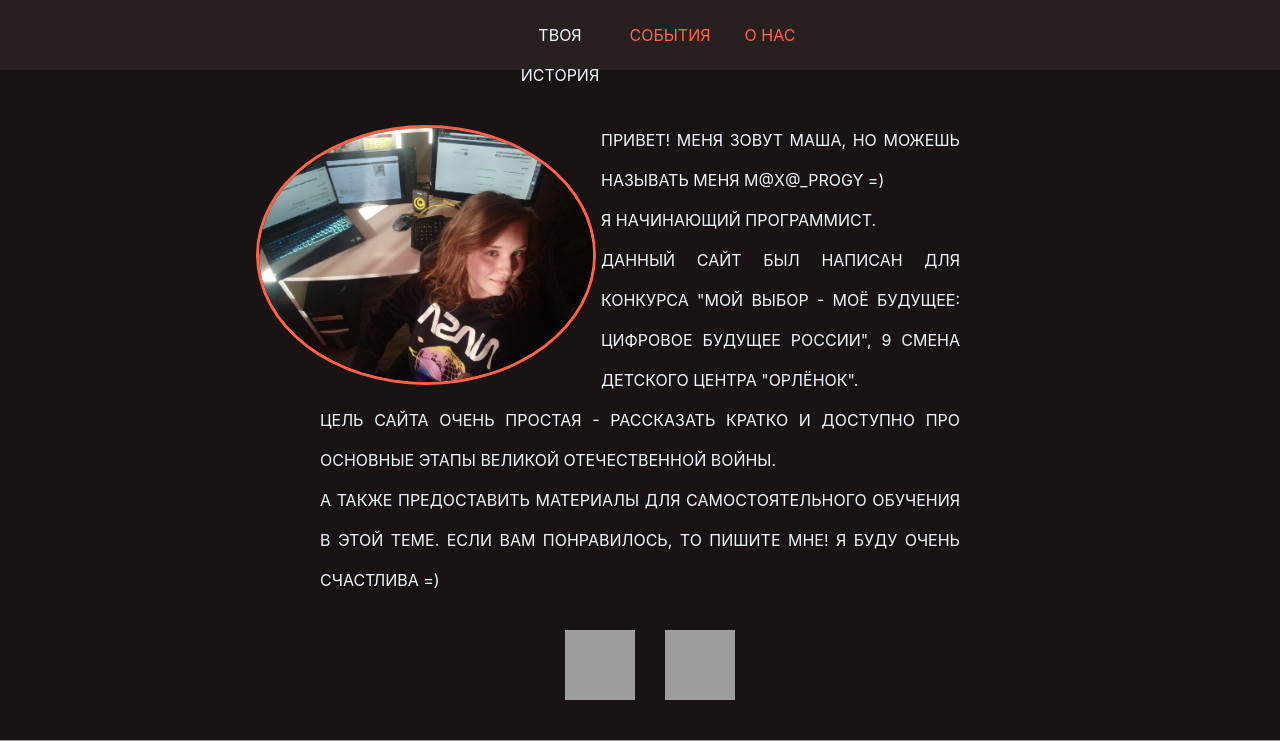
After one commit to MaxaProgy/Site_75_years_of_victory, a Flask app: page /about in a window 1280 px wide. The commit adds this page. Shown: the top 741 px of the page. Run offline with Flask 2, Linux system fonts and the light colour scheme; some libraries are stand-ins or nearby versions; grey boxes are pictures that could not be loaded.

Commit message:
+ Страница "о нас" сделана + Добавлена база данных

```diff
--- a/docker-compose.yaml
+++ b/docker-compose.yaml
@@ -5,7 +5,7 @@ volumes:
 
 services:
   victory_server:
-    build: server/
+    build: .
     restart: always
     volumes:
       - victory_db:/usr/src/app/db
--- a/main.py
+++ b/main.py
@@ -34,5 +34,10 @@ def events():
     return render_template('events.html', title="События", events=events)
 
 
+@app.route('/about', methods=['GET'])
+def about():
+    return render_template('about.html', title="О нас")
+
+
 if __name__ == '__main__':
     app.run()
--- /dev/null
+++ b/static/css/about/style.css
@@ -0,0 +1,5 @@
+.social-icons li img {
+    width:70px;
+    height:70px;
+    margin-right: 20px;
+}
--- /dev/null
+++ b/templates/about.html
@@ -0,0 +1,23 @@
+{% extends "base.html" %}
+
+{% block content %}
+    <div style="margin-top: 50px; " class="text_wow">
+           <img style="margin-left: -10%; width: 340px; height: 260px; border-radius: 100%;  border-style: solid;
+            border-color: tomato" src="/static/img/j3tOJg5kyG4.jpg" align="left"
+                vspace="5" hspace="5">
+            Привет! Меня зовут Маша, но можешь называть меня M@X@_progy =)<br>
+            Я начинающий программист.<br>
+            Данный сайт был написан для конкурса "Мой выбор - моё будущее: Цифровое будущее России", 9 смена детского центра "Орлёнок".<br>
+            Цель сайта очень простая - рассказать кратко и доступно про основные этапы Великой Отечественной войны.<br>
+            А также предоставить материалы для самостоятельного обучения в этой теме. Если вам понравилось, то пишите мне! Я буду очень счастлива =)
+    </div>
+    <div style="margin-top: 50px" class="d-flex col-md d-flex align-items-center justify-content-center">
+        <ul class="social-icons">
+            <li><a href="https://github.com/MariaZyryanova72"><img src='/static/img/Github.png' /></a></li>
+            <li><a href="https://www.instagram.com/__z.maria__/"><img src='/static/img/Instagram.png' /></a></li>
+        </ul>
+    </div>
+
+
+
+{% endblock %}
--- a/templates/base.html
+++ b/templates/base.html
@@ -7,6 +7,7 @@
         <link rel="stylesheet" href="/static/css/main/style.css">
         <link rel="stylesheet" href="/static/css/battle/style.css">
         <link rel="stylesheet" href="/static/css/events/style.css">
+        <link rel="stylesheet" href="/static/css/about/style.css">
         <script src="/static/js/main/script.js"></script>
         <script src="/static/js/battle/script.js"></script>
         <link rel="stylesheet" href="https://stackpath.bootstrapcdn.com/bootstrap/4.4.1/css/bootstrap.min.css" integrity="sha384-Vkoo8x4CGsO3+Hhxv8T/Q5PaXtkKtu6ug5TOeNV6gBiFeWPGFN9MuhOf23Q9Ifjh" crossorigin="anonymous">
@@ -24,14 +25,6 @@
                         </a>
                     </li>
                     <li>
-                        <a href="#">Сайты
-                            <span></span>
-                            <span></span>
-                            <span></span>
-                            <span></span>
-                        </a>
-                    </li>
-                    <li>
                         <a href="/events">События
                             <span></span>
                             <span></span>
@@ -40,7 +33,7 @@
                         </a>
                     </li>
                     <li>
-                        <a href="#">О нас
+                        <a href="/about">О нас
                             <span></span>
                             <span></span>
                             <span></span>
```
Also changed, not shown: db/battle.sqlite (added), static/img/j3tOJg5kyG4.jpg (added).
